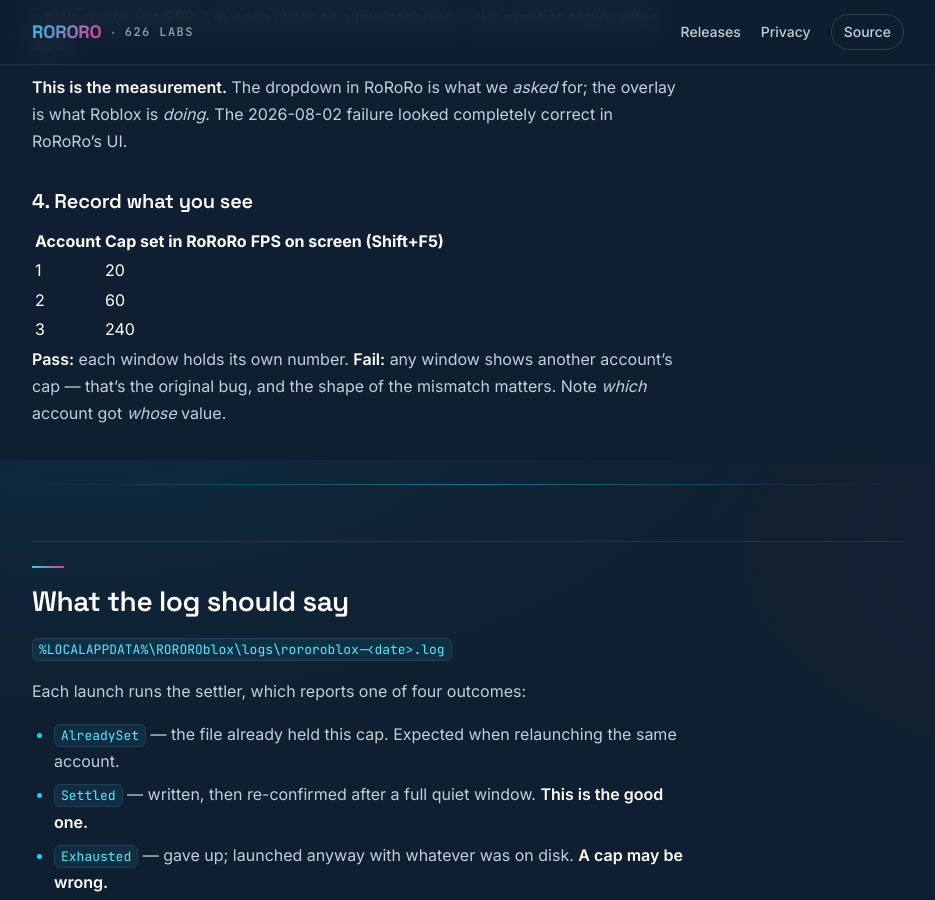
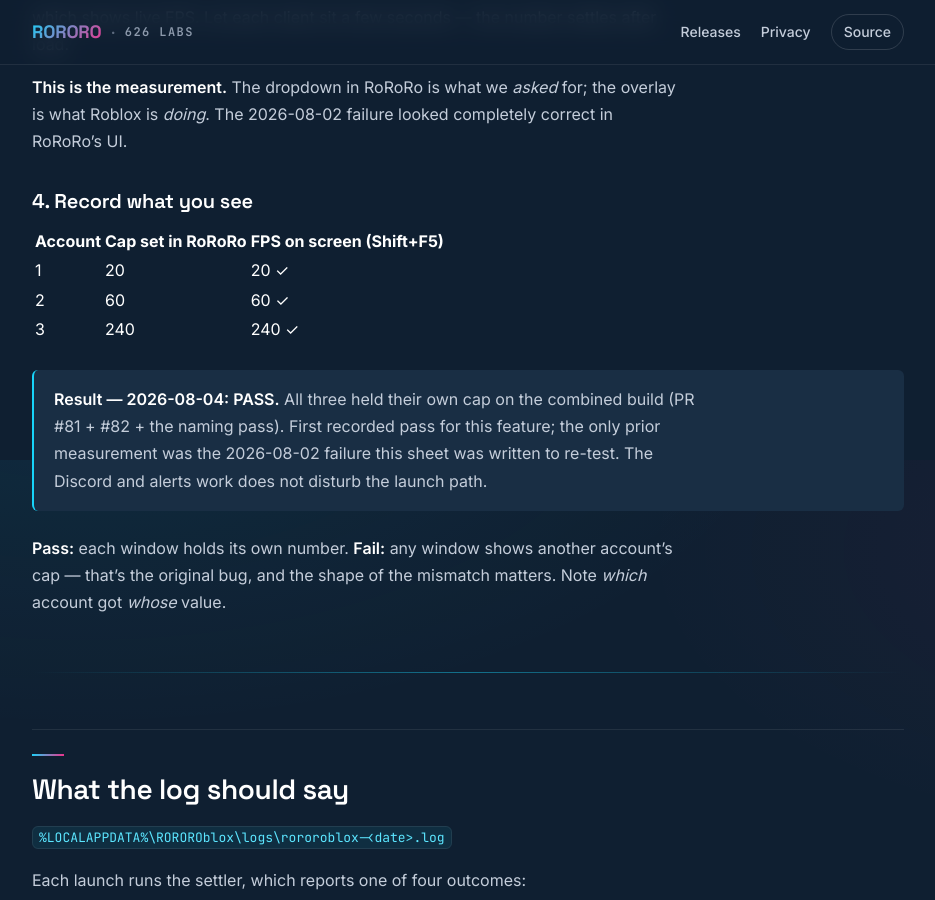
Before and after one commit to estevanhernandez-stack-ed/ROROROblox, a Jekyll site: the page built from docs/smoke-2026-08-04-fps-cap-regression.md, in a window 1280 px wide and 900 px high, scrolled down 1340 px. Shown: the whole window, without its empty margins (172-1107 px from the left). Built offline with Jekyll 4.4.1, drawn with Linux system fonts in a browser that asks for light colours; our own code applies the rules of GitHub Pages for plain Markdown files.

Commit message:
docs: FPS cap confirmed on screen — first recorded pass
Three accounts at 20 / 60 / 240, launched back to back, each client's own cap read
off Roblox's Shift+F5 overlay rather than RoRoRo's dropdown. All three correct.

This is the first PASS recorded for the feature. The only prior measurement in the
repo was the 2026-08-02 failure, where every client came up running the next
account's value — so until now "did v1.13 actually fix it?" had no answer here,
only a shipped claim.

Measured on the combined build (PR #81 + #82 + the naming pass), so it also clears
the question that prompted it: the Discord and alerts work does not disturb the
launch path.

```diff
--- a/docs/smoke-2026-08-04-fps-cap-regression.md
+++ b/docs/smoke-2026-08-04-fps-cap-regression.md
@@ -45,9 +45,14 @@ Roblox is *doing*. The 2026-08-02 failure looked completely correct in RoRoRo's
 
 | Account | Cap set in RoRoRo | FPS on screen (Shift+F5) |
 |---|---|---|
-| 1 | 20 | |
-| 2 | 60 | |
-| 3 | 240 | |
+| 1 | 20 | 20 ✓ |
+| 2 | 60 | 60 ✓ |
+| 3 | 240 | 240 ✓ |
+
+> **Result — 2026-08-04: PASS.** All three held their own cap on the combined build (PR #81 +
+> #82 + the naming pass). First recorded pass for this feature; the only prior measurement was
+> the 2026-08-02 failure this sheet was written to re-test. The Discord and alerts work does not
+> disturb the launch path.
 
 **Pass:** each window holds its own number.
 **Fail:** any window shows another account's cap — that's the original bug, and the shape of the
```
Also changed, not shown: docs/features.md (+1 -1 lines).
